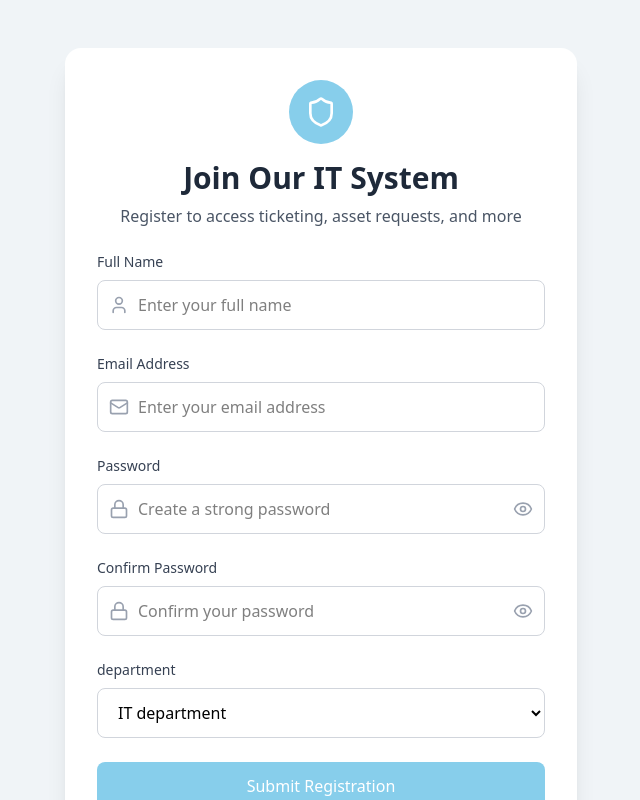
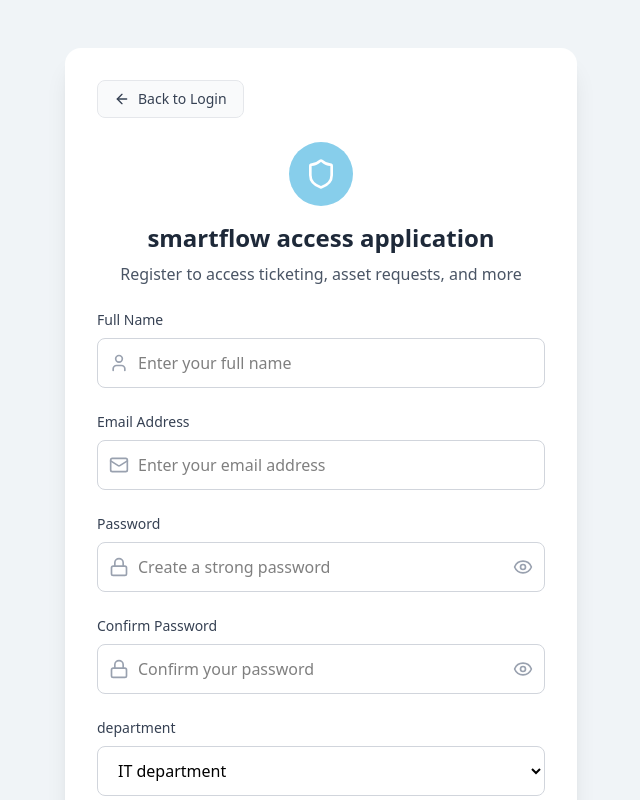
Before and after one commit to rukundowilson/smartflow, a Next.js app in the folder smartflow/: page /auth/signup in a window 1280 px wide. Shown: the top 800 px of the page, without its empty margins (319-959 px from the left). Built offline with nearby package versions, Linux system fonts and the light colour scheme.

Commit message:
added a back to login button

```diff
--- a/smartflow/src/app/auth/signup/page.tsx
+++ b/smartflow/src/app/auth/signup/page.tsx
@@ -1,7 +1,8 @@
 "use client"
 import { useState } from 'react';
-import { Eye, EyeOff, User, Mail, Lock, Shield, CheckCircle, AlertCircle } from 'lucide-react';
+import { Eye, EyeOff, User, Mail, Lock, Shield, CheckCircle, AlertCircle, ArrowLeft } from 'lucide-react';
 import API from '@/app/utils/axios';
+import Link from 'next/link';
 interface FormData {
   full_name: string;
   email: string;
@@ -137,15 +138,21 @@ export default function RegistrationPage() {
   return (
     <div className="min-h-screen flex items-center justify-center px-4 py-12" style={{ backgroundColor: '#F0F4F7' }}>
       <div className="max-w-lg w-full bg-white rounded-2xl shadow-xl overflow-hidden">
+        {/* Back to Login Button */}
+        <div className="px-8 pt-8 pb-2 flex justify-start">
+          <Link href="/" className="inline-flex items-center px-4 py-2 text-sm font-medium rounded-lg border border-gray-200 bg-gray-50 text-gray-700 hover:bg-gray-100 transition-colors">
+            <ArrowLeft className="w-4 h-4 mr-2" />
+            Back to Login
+          </Link>
+        </div>
         {/* Header */}
-        <div className="px-8 pt-8 pb-6 text-center">
+        <div className="px-8 pt-4 pb-6 text-center">
           <div className="w-16 h-16 rounded-full flex items-center justify-center mx-auto mb-4" style={{ backgroundColor: '#87CEEB' }}>
             <Shield className="w-8 h-8 text-white" />
           </div>
-          <h1 className="text-3xl font-bold text-gray-800 mb-2">Join Our IT System</h1>
+          <h1 className="text-2xl font-bold text-gray-800 mb-2">smartflow access application</h1>
           <p className="text-gray-600">Register to access ticketing, asset requests, and more</p>
         </div>
-
         {/* Form */}
         <div className="px-8 pb-8 space-y-6">
           {/* Full Name */}
```
